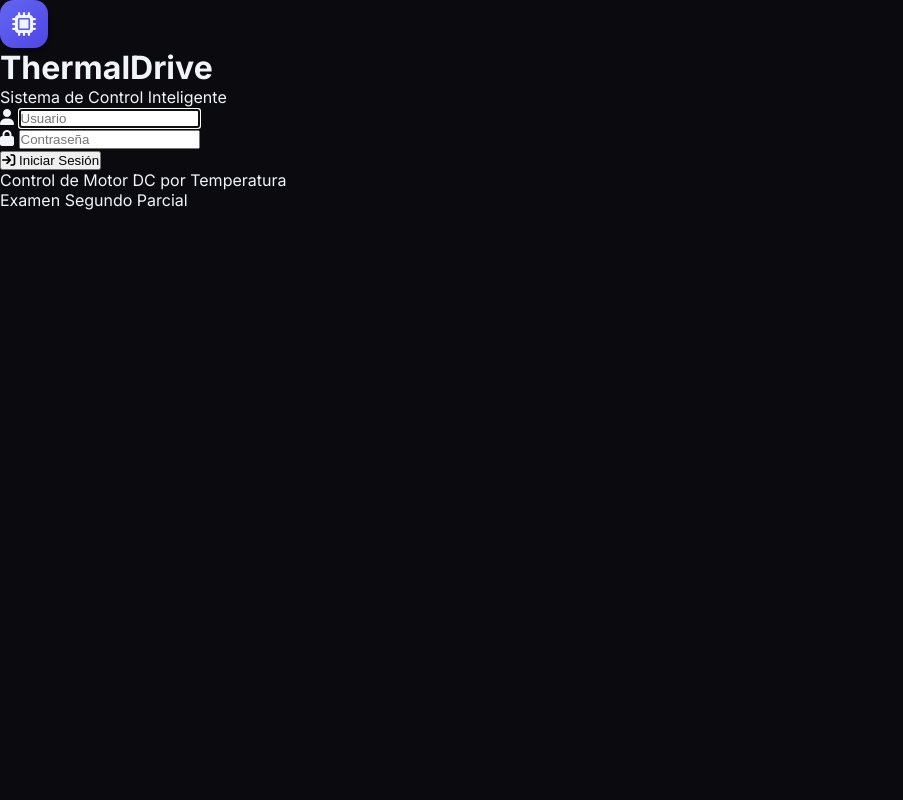
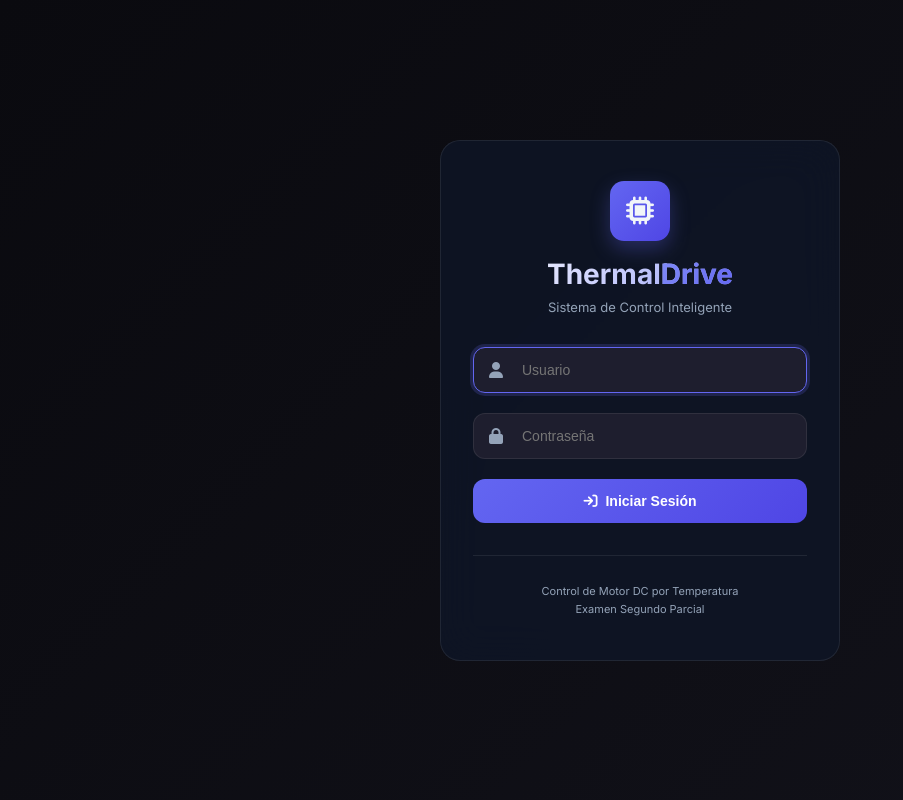
Before and after one commit to AngelRicardoGarcia/Examen2, a Flask app: template templates/login.html in a window 1280 px wide. Shown: the whole page, without its empty margins (0-903 px from the left). Run offline with Flask 3, Linux system fonts and the light colour scheme; the template is opened without the code that fills it, so the values that code supplies are empty.

Commit message:
Update style.css

```diff
--- a/static/style.css
+++ b/static/style.css
@@ -7,18 +7,18 @@
     --warning: #f59e0b;
     --danger: #ef4444;
     --info: #3b82f6;
-    --dark: #0f0f1a;
-    --darker: #0a0a0f;
+    --dark: #0a0a0f;
+    --gray-dark: #12121a;
     --gray: #1e1e2e;
     --gray-light: #2a2a3a;
     --text-primary: #f1f5f9;
     --text-secondary: #94a3b8;
     --border: rgba(255,255,255,0.08);
-    --glass: rgba(255,255,255,0.03);
-    --glass-border: rgba(255,255,255,0.05);
+    --card-bg: rgba(15, 23, 42, 0.7);
+    --shadow: 0 25px 50px -12px rgba(0,0,0,0.5);
     --shadow-sm: 0 4px 6px -1px rgba(0,0,0,0.3);
-    --shadow-md: 0 10px 15px -3px rgba(0,0,0,0.4);
-    --shadow-lg: 0 25px 50px -12px rgba(0,0,0,0.5);
+    --radius: 20px;
+    --radius-sm: 12px;
 }
 
 * {
@@ -29,52 +29,41 @@
 
 body {
     font-family: 'Inter', sans-serif;
-    background: var(--darker);
+    background: linear-gradient(135deg, #0a0a0f 0%, #12121a 100%);
     color: var(--text-primary);
     overflow-x: hidden;
 }
 
-.bg-gradient {
-    position: fixed;
-    top: 0;
-    left: 0;
-    width: 100%;
-    height: 100%;
-    background: radial-gradient(ellipse at 20% 30%, rgba(99,102,241,0.15), transparent 50%),
-                radial-gradient(ellipse at 80% 70%, rgba(139,92,246,0.1), transparent 50%);
-    pointer-events: none;
-    z-index: 0;
-}
-
-/* App Container */
-.app-container {
+/* Dashboard Layout */
+.dashboard {
     display: flex;
     min-height: 100vh;
-    position: relative;
-    z-index: 1;
 }
 
 /* Sidebar */
 .sidebar {
     width: 280px;
-    background: rgba(15, 23, 42, 0.8);
+    background: var(--card-bg);
     backdrop-filter: blur(20px);
     border-right: 1px solid var(--border);
-    padding: 24px 20px;
     display: flex;
     flex-direction: column;
     position: sticky;
     top: 0;
     height: 100vh;
+    padding: 28px 20px;
 }
 
-.logo-area {
+.sidebar-header {
+    margin-bottom: 40px;
+    padding-bottom: 24px;
+    border-bottom: 1px solid var(--border);
+}
+
+.logo {
     display: flex;
     align-items: center;
     gap: 12px;
-    margin-bottom: 40px;
-    padding-bottom: 24px;
-    border-bottom: 1px solid var(--border);
 }
 
 .logo-icon {
@@ -86,7 +75,7 @@ body {
     align-items: center;
     justify-content: center;
     font-size: 24px;
-    box-shadow: var(--shadow-sm);
+    box-shadow: 0 8px 20px rgba(99,102,241,0.3);
 }
 
 .logo-text h2 {
@@ -723,13 +756,150 @@ body {
     padding: 6px 0;
     border-left: 3px solid;
     padding-left: 12px;
-    margin-bottom: 8px;
+    margin-bottom: 6px;
 }
 
-.log-entry.system { border-color: var(--info); color: var(--text-secondary); }
+.log-entry.info { border-color: var(--info); color: var(--text-secondary); }
 .log-entry.success { border-color: var(--success); color: var(--success); }
 .log-entry.error { border-color: var(--danger); color: var(--danger); }
 .log-entry.warning { border-color: var(--warning); color: var(--warning); }
+
+/* Login Page */
+.auth-page {
+    min-height: 100vh;
+    display: flex;
+    align-items: center;
+    justify-content: center;
+    background: linear-gradient(135deg, #0a0a0f 0%, #12121a 100%);
+}
+
+.auth-container {
+    width: 100%;
+    max-width: 440px;
+    padding: 20px;
+}
+
+.auth-card {
+    background: var(--card-bg);
+    backdrop-filter: blur(20px);
+    border: 1px solid var(--border);
+    border-radius: var(--radius);
+    padding: 40px 32px;
+}
+
+.auth-logo {
+    text-align: center;
+    margin-bottom: 32px;
+}
+
+.auth-logo .logo-icon {
+    width: 60px;
+    height: 60px;
+    margin: 0 auto 16px;
+    font-size: 28px;
+}
+
+.auth-logo h1 {
+    font-size: 28px;
+    font-weight: 700;
+    background: linear-gradient(135deg, #fff, var(--primary-light));
+    -webkit-background-clip: text;
+    background-clip: text;
+    color: transparent;
+}
+
+.auth-logo h1 span {
+    background: linear-gradient(135deg, var(--primary-light), var(--primary));
+    -webkit-background-clip: text;
+    background-clip: text;
+    color: transparent;
+}
+
+.auth-logo p {
+    color: var(--text-secondary);
+    font-size: 13px;
+    margin-top: 8px;
+}
+
+.auth-form .input-group {
+    position: relative;
+    margin-bottom: 20px;
+}
+
+.auth-form .input-group i {
+    position: absolute;
+    left: 16px;
+    top: 50%;
+    transform: translateY(-50%);
+    color: var(--text-secondary);
+}
+
+.auth-form input {
+    width: 100%;
+    padding: 14px 16px 14px 48px;
+    background: var(--gray);
+    border: 1px solid var(--border);
+    border-radius: var(--radius-sm);
+    color: var(--text-primary);
+    font-size: 14px;
+    transition: all 0.3s;
+}
+
+.auth-form input:focus {
+    outline: none;
+    border-color: var(--primary);
+    box-shadow: 0 0 0 3px rgba(99,102,241,0.2);
+}
+
+.auth-btn {
+    width: 100%;
+    padding: 14px;
+    background: linear-gradient(135deg, var(--primary), var(--primary-dark));
+    border: none;
+    border-radius: var(--radius-sm);
+    color: white;
+    font-weight: 600;
+    font-size: 14px;
+    cursor: pointer;
+    transition: all 0.3s;
+    display: flex;
+    align-items: center;
+    justify-content: center;
+    gap: 8px;
+}
+
+.auth-btn:hover {
+    transform: translateY(-2px);
+    box-shadow: 0 10px 25px -5px rgba(99,102,241,0.4);
+}
+
+.auth-error {
+    margin-top: 20px;
+    padding: 12px;
+    background: rgba(239, 68, 68, 0.1);
+    border: 1px solid rgba(239, 68, 68, 0.3);
+    border-radius: var(--radius-sm);
+    text-align: center;
+    font-size: 13px;
+    color: var(--danger);
+}
+
+.auth-error i {
+    margin-right: 8px;
+}
+
+.auth-footer {
+    text-align: center;
+    margin-top: 32px;
+    padding-top: 24px;
+    border-top: 1px solid var(--border);
+    font-size: 11px;
+    color: var(--text-secondary);
+}
+
+.auth-footer p {
+    margin: 4px 0;
+}
 
 /* Responsive */
 @media (max-width: 1200px) {
```
Also changed, not shown: other parts of static/style.css (+156 -107 lines).
